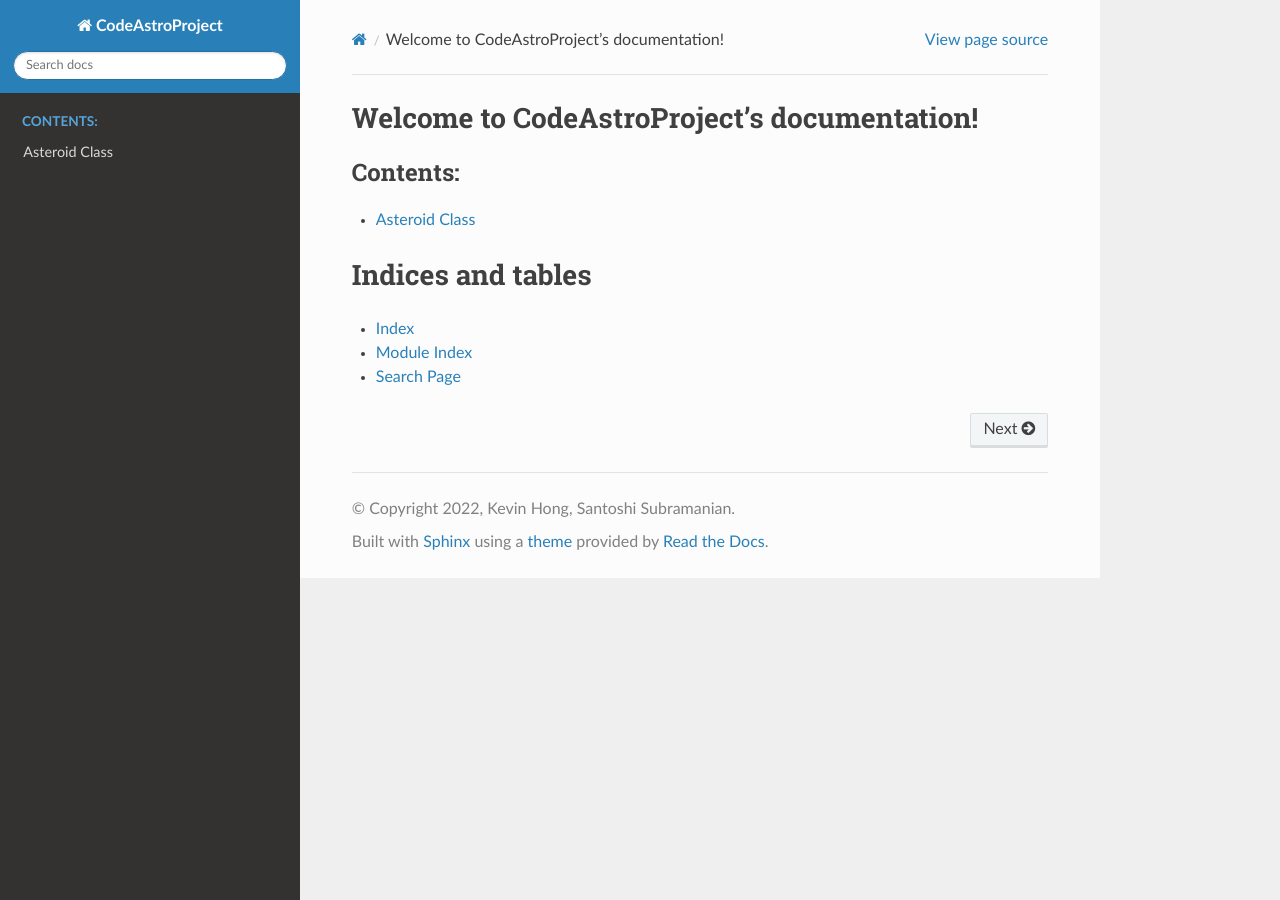
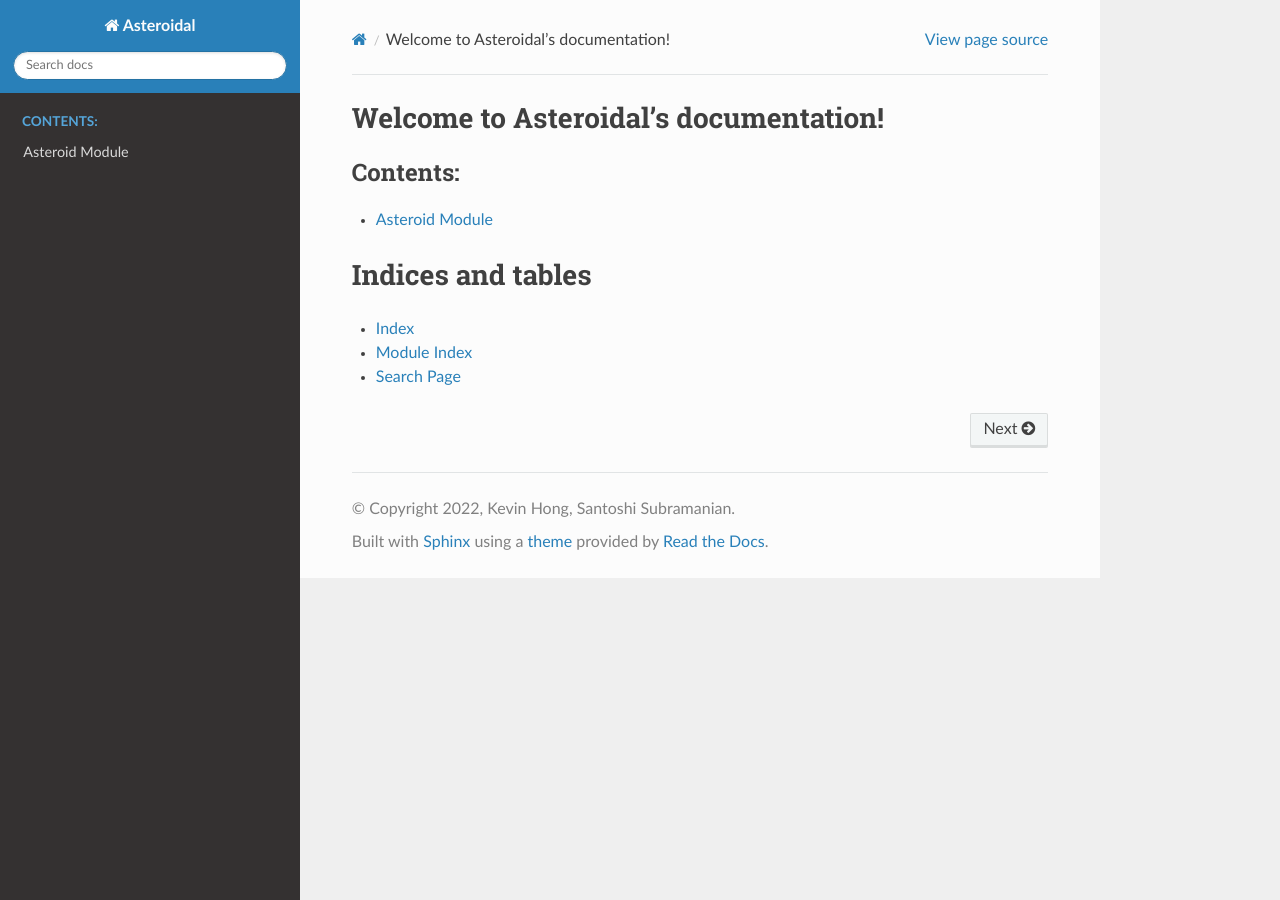
Before and after one commit to kevinhong29/Asteroidal, a Sphinx documentation site: the page built from docs/index.rst, in a window 1280 px wide. Built offline with Sphinx 7.4.7 and the Read the Docs theme 2.0.0, drawn with Linux system fonts in a browser that asks for light colours.

Commit message:
Updated Documentation

```diff
--- a/docs/conf.py
+++ b/docs/conf.py
@@ -17,7 +17,7 @@ sys.path.insert(0, os.path.abspath('..'))
 
 # -- Project information -----------------------------------------------------
 
-project = 'CodeAstroProject'
+project = 'Asteroidal'
 copyright = '2022, Kevin Hong, Santoshi Subramanian'
 author = 'Kevin Hong, Santoshi Subramanian'
 root_doc = 'index'
--- a/docs/index.rst
+++ b/docs/index.rst
@@ -1,9 +1,9 @@
-.. CodeAstroProject documentation master file, created by
+.. Asteroidal documentation master file, created by
    sphinx-quickstart on Thu Jun 23 10:35:55 2022.
    You can adapt this file completely to your liking, but it should at least
    contain the root `toctree` directive.
 
-Welcome to CodeAstroProject's documentation!
+Welcome to Asteroidal's documentation!
 ============================================
 
 .. toctree::
```
Also changed, not shown: docs/asteroid.rst (+4 -3 lines), 14 other files.
